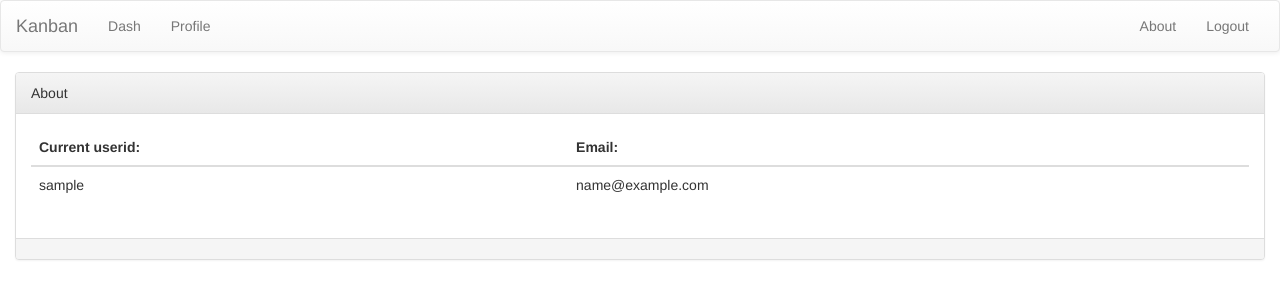
After one commit to rgunther30/kanban, a Django app: page /board/profile/ in a window 1280 px wide. The commit adds this page. Shown: the top 300 px of the page. Run offline with Django 3.2, Linux system fonts and the light colour scheme; the visitor is signed in with stand-in values (Sample User, id 1); some libraries are stand-ins or nearby versions.

Commit message:
Add default django auth and login.  Basic front end design.

```diff
--- a/board/templates/board/base.html
+++ b/board/templates/board/base.html
@@ -2,11 +2,39 @@
 <html>
 <head>
 	<title>Kanban</title>
+	<script src="https://code.jquery.com/jquery-2.1.3.min.js"></script>
 	<link rel="stylesheet" href="https://maxcdn.bootstrapcdn.com/bootstrap/3.3.2/css/bootstrap.min.css">
 	<link rel="stylesheet" href="https://maxcdn.bootstrapcdn.com/bootstrap/3.3.2/css/bootstrap-theme.min.css">
 	<script src="https://maxcdn.bootstrapcdn.com/bootstrap/3.3.2/js/bootstrap.min.js"></script>
 </head>
 <body>
+	<nav class="navbar navbar-default">
+	  <div class="container-fluid">
+	    <div class="navbar-header">
+	      <button type="button" class="navbar-toggle collapsed" data-toggle="collapse" data-target="#bs-example-navbar-collapse-1">
+	        <span class="sr-only">Toggle navigation</span>
+	        <span class="icon-bar"></span>
+	        <span class="icon-bar"></span>
+	        <span class="icon-bar"></span>
+	      </button>
+	      <a class="navbar-brand" href="#">Kanban</a>
+	    </div>
+	    <div class="collapse navbar-collapse" id="bs-example-navbar-collapse-1">
+	      <ul class="nav navbar-nav">
+	        <li><a href="{% url 'board:index' %}">Dash</a></li>
+	        <li><a href="{% url 'board:profile' %}">Profile</a></li>
+	      </ul>
+	      <ul class="nav navbar-nav navbar-right">
+	        <li><a href="{% url 'board:about' %}">About</a></li>
+			{% if user.is_authenticated %}
+				<li><a href="{% url 'board:logout' %}">Logout</a></li>
+			{% else %}
+				<li><a href="{% url 'board:login' %}">Login</a></li>
+			{% endif %}
+	      </ul>
+	    </div><!-- /.navbar-collapse -->
+	  </div><!-- /.container-fluid -->
+	</nav>
 	<div class='container-fluid'>
 	{% block content %}
 	{% endblock %}
--- /dev/null
+++ b/board/templates/board/logout.html
@@ -0,0 +1,4 @@
+{% extends 'board/base.html' %}
+{% block content %}
+<p>You've been logged out.</p>
+{% endblock %}
--- /dev/null
+++ b/board/templates/board/profile.html
@@ -0,0 +1,24 @@
+{% extends 'board/base.html' %}
+{% block content %}
+<div class="panel panel-default">
+	<div class='panel-heading'>About</div>
+	<div class="panel-body">
+		<table class='table table-default'>
+			<thead>
+				</tr>
+					<th>Current userid:</th>
+			    	<th>Email:</th>
+			    </tr>
+	    	</thead>
+	    	<tbody>
+	    		<tr>
+	    			<td>{{ user.username }}</td>
+	    			<td>{{ user.email }}</td>
+	    		</tr>
+	    	</tbody>
+ 		</table>
+	</div>
+	<div class="panel-footer">
+	</div>
+</div>
+{% endblock %}
--- /dev/null
+++ b/board/templates/board/template.html
@@ -0,0 +1,3 @@
+{% extends 'board/base.html' %}
+{% block content %}
+{% endblock %}
--- a/board/urls.py
+++ b/board/urls.py
@@ -5,5 +5,9 @@ from board import views
 
 urlpatterns = patterns('',
     url(r'^$', views.IndexView, name='index'),
+    url(r'^login/$', 'django.contrib.auth.views.login', {'template_name': 'board/login.html'}, name='login'),
+    url(r'^logout/$', 'django.contrib.auth.views.logout', {'template_name': 'board/logout.html'}, name='logout'),
+    url(r'^profile/$', views.ProfileView, name='profile'),
+    url(r'^about/$', views.AboutView, name='about'),
     url(r'^task/(?P<key>\d+)/$', views.TaskView, name ='task')
 )
--- a/board/views.py
+++ b/board/views.py
@@ -1,16 +1,31 @@
-from django.shortcuts import render, get_object_or_404, HttpResponse
+from django.shortcuts import render, HttpResponse, redirect
 from django.http import Http404
-from django.core.urlresolvers import reverse
-from django.views import generic
+from django.contrib.auth.decorators import login_required
+from django.contrib.auth import authenticate, login
+from django.contrib.auth.models import User
 
 from board.models import Task
 
+@login_required
+def AboutView(request):
+    return render(request, 'board/about.html')
+
+def LoginView(request):
+	return render(request, 'board/login.html')
+
+@login_required
 def IndexView(request):
     todo = Task.objects.filter(state='todo')
     inprogress = Task.objects.filter(state='inprogress')
     finished = Task.objects.filter(state='finished')
     return render(request, 'board/index.html', { 'todo': todo, 'inprogress': inprogress, 'finished': finished })
 
+@login_required
+def ProfileView(request):
+	user = request.user
+	return render(request, 'board/profile.html', {'user': user})
+
+@login_required
 def TaskView(request, key):
     task = Task.objects.get(pk=key)
     return render(request, 'board/taskview.html', { 'task': task })
--- a/kanban/settings.py
+++ b/kanban/settings.py
@@ -25,7 +25,6 @@ DEBUG = True
 TEMPLATE_DEBUG = True
 TEMPLATE_DIRS = [os.path.join(BASE_DIR, 'templates')]
 ALLOWED_HOSTS = []
-
 
 # Application definition
 
@@ -76,6 +75,9 @@ USE_L10N = True
 
 USE_TZ = True
 
+LOGIN_REDIRECT_URL='/board/'
+LOGIN_URL ='/board/login'
+LOGOUT_URL ='/board/logout'
 
 # Static files (CSS, JavaScript, Images)
 # https://docs.djangoproject.com/en/1.7/howto/static-files/
--- a/kanban/urls.py
+++ b/kanban/urls.py
@@ -2,7 +2,6 @@ from django.conf.urls import patterns, include, url
 from django.contrib import admin
 
 urlpatterns = patterns('',
-    url(r'^$',  include('board.urls', namespace="board")),
     url(r'^board/', include('board.urls', namespace="board")),
     url(r'^admin/', include(admin.site.urls)),
 )
```
Also changed, not shown: board/templates/board/about.html (added, +14 -0 lines), board/templates/board/index.html (+22 -16 lines), board/templates/board/login.html (added, +25 -0 lines), 5 other files.
